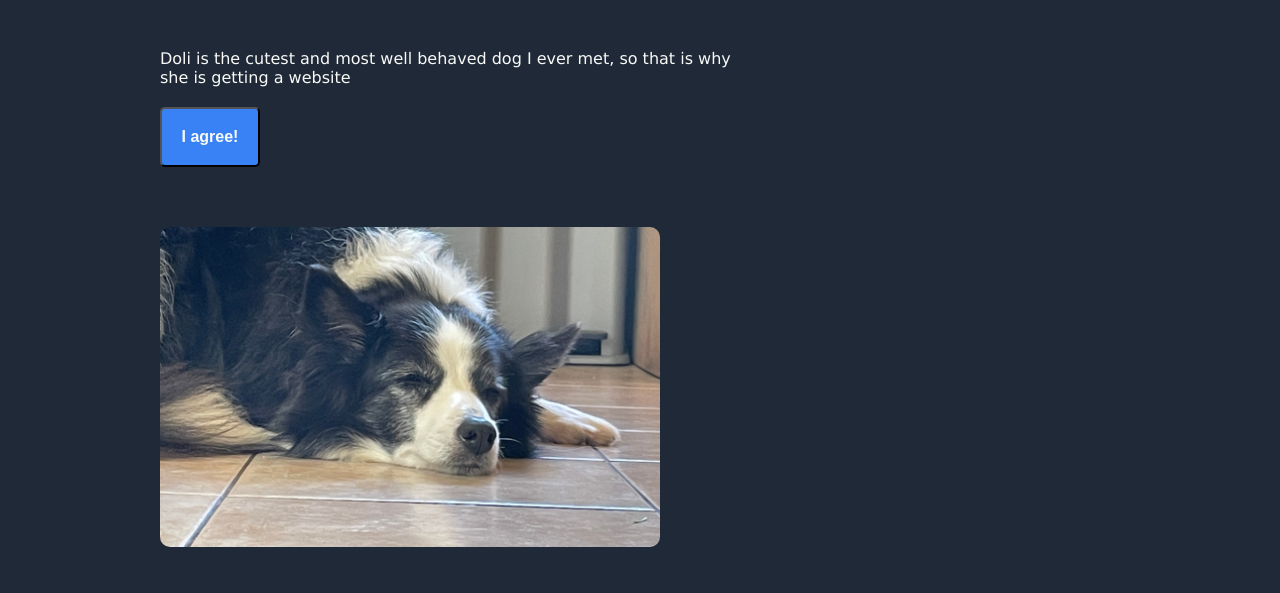
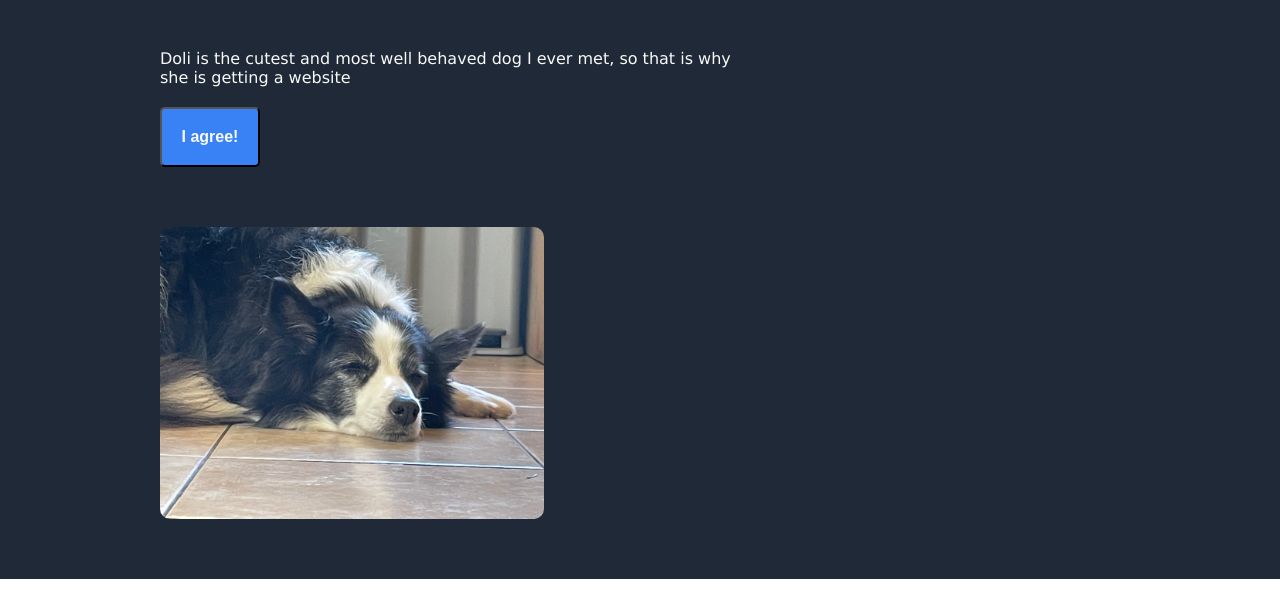
Before and after one commit to Kosmatron/landing-page-project, a plain HTML site: page index.html in a window 1280 px wide. Shown: the part 359-952 px from the top of the page. Drawn offline with Linux system fonts and the light colour scheme.

Commit message:
change main-picture resizing

```diff
--- a/style.css
+++ b/style.css
@@ -241,6 +241,6 @@ h2 {
 }
 
 .top-right {
-    width: 500px;
-    height: 320px;
+    width: 40%;
+    height: auto;
 }
```
